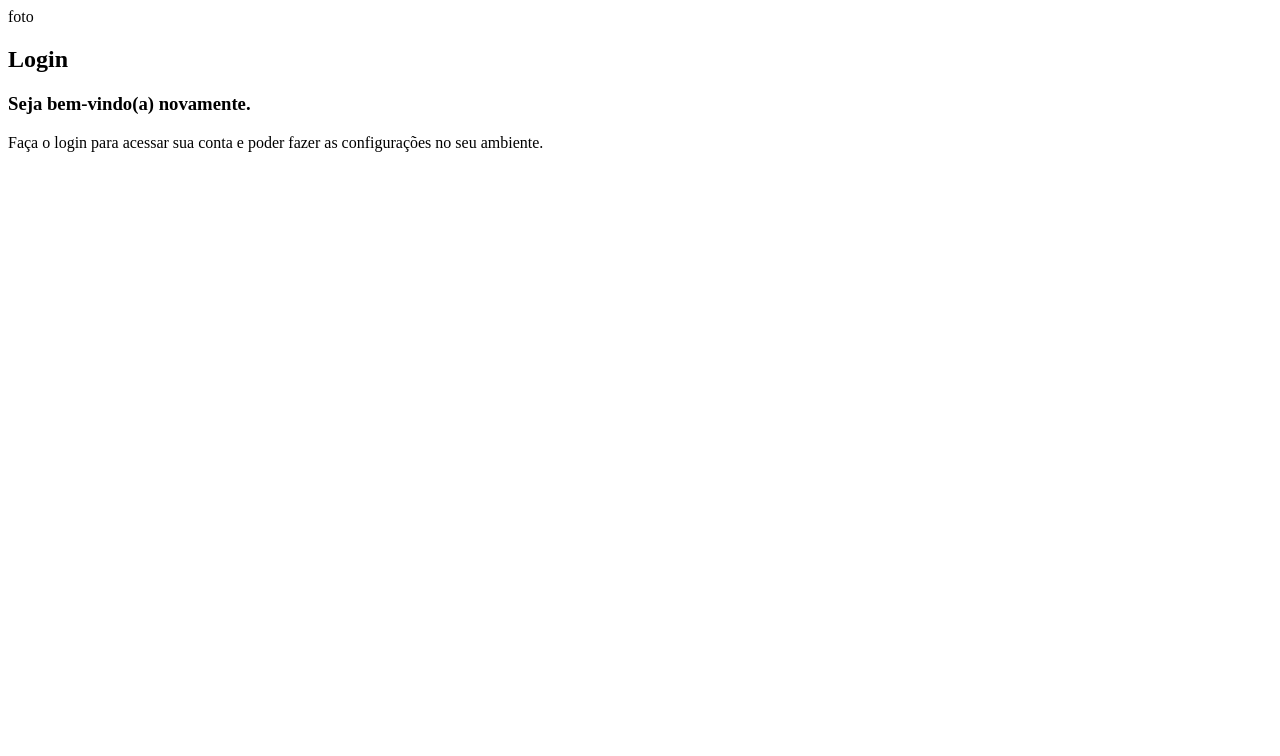
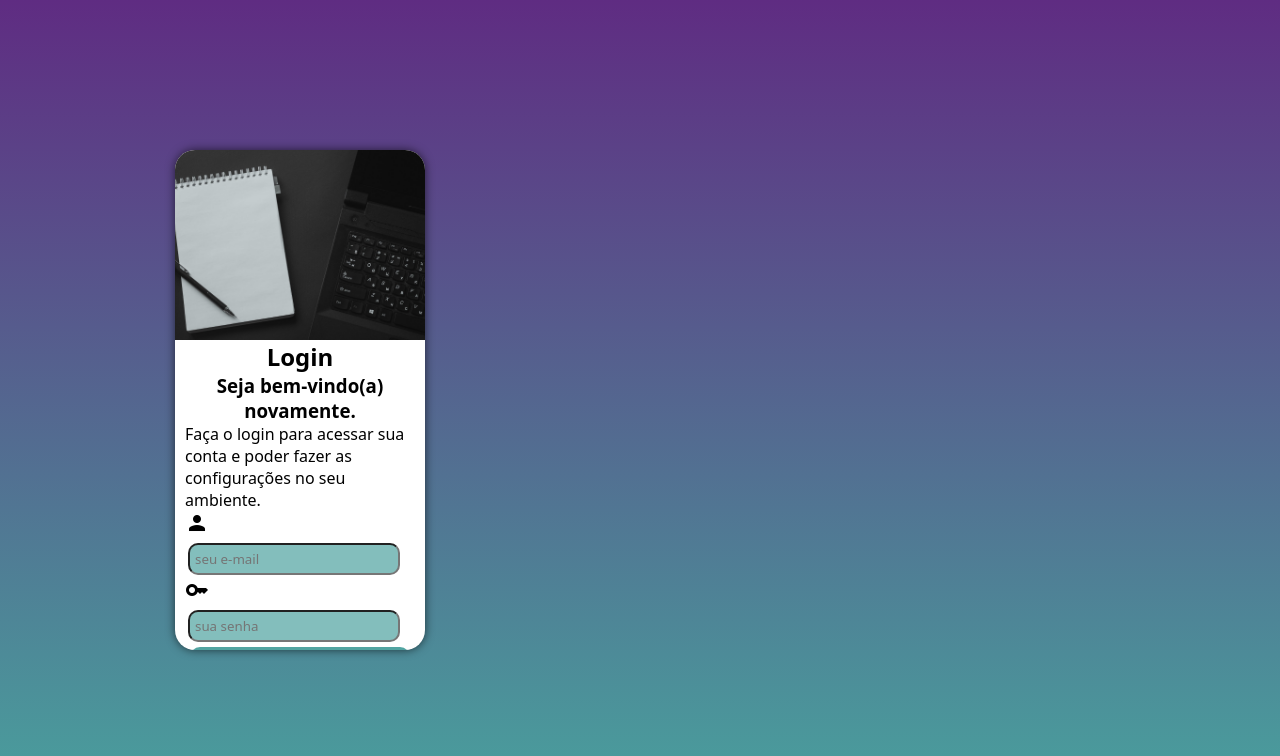
Before and after one commit to PedroHenriqueJS/projeto-login, a plain HTML site: page index.html in a window 1280 px wide. Drawn offline with Linux system fonts and the light colour scheme.

Commit message:
atualizei projeto-login

```diff
--- /dev/null
+++ b/estilos/mediaquery.css
@@ -0,0 +1,18 @@
+@charset "UTF-8";
+
+/*  Paleta de cores
+    Verde: #49a09d
+    Lilás: #5f2c82
+*/
+
+@media screen and (min-width: 768px){
+
+    body{
+        background-image: linear-gradient(to bottom, #5f2c82, #49a09d);
+
+    }
+    main{
+        width: 600px;
+    }
+
+}
--- a/estilos/style.css
+++ b/estilos/style.css
@@ -4,3 +4,117 @@
     Verde: #49a09d
     Lilás: #5f2c82
 */
+*{
+    margin: 0px;
+    padding: 0px;
+    font-family: system-ui, -apple-system, BlinkMacSystemFont, 'Segoe UI', Roboto, Oxygen, Ubuntu, Cantarell, 'Open Sans', 'Helvetica Neue', sans-serif;
+    box-sizing: border-box;
+}
+
+body, html{
+    background-color: #5f2c82;
+    height: 100vh;
+    width: 100vw;
+}
+
+main{
+    height: 100vh;
+    width: 100vw;
+    position: relative;
+}
+
+section#login{
+    background-color: white;
+    width: 250px;
+    height: 500px;
+    border-radius: 20px;
+    position: absolute;
+    top: 50%;
+    left: 50%;
+    transform: translate(-50%, -50%);
+    overflow: hidden;
+    box-shadow: 0px 0px 10px rgba(0, 0, 0, 0.623);
+}
+
+h1, h3{
+    text-align: center;
+}
+
+label#pessoa{
+    color: black;
+
+}
+
+#imagem{
+    background-image: url(../imagens/imagem-login.jpg);
+    height: 200px;
+    background-size: cover;
+    background-repeat: no-repeat;
+    background-position: center right;
+    margin: -10px;
+    display: block;
+
+
+}
+
+section#login > div#formulario{
+    padding: 10px;
+    display: block;
+
+}
+
+input#iemail{
+    margin: 3px;
+    padding: 5px;
+    border-radius: 10px;
+
+    background-color: #49a09dad;
+
+
+}
+input#isenha{
+    margin: 3px;
+    padding: 5px;
+    border-radius: 10px;
+    background-color: #49a09dad;
+    margin-bottom: 5px;
+
+}
+
+input#entrar{
+    display: block;
+    margin: auto;
+    height: 40px;
+    width: 220px;
+    border-radius: 10px;
+    border: none;
+    background-color: #49a09df3;
+    color: white;
+    font-size: 0.9em;
+    margin-bottom: 5px;
+
+}
+
+input#esq_senha{
+    display: block;
+    margin: auto;
+    height: 40px;
+    width: 220px;
+    border-radius: 10px;
+    border: 1px solid rgb(0, 92, 0);
+    background-color: white;
+    color: rgb(0, 92, 0);
+    font-size: 0.9em;
+}
+
+
+/* HOVER */
+
+input#entrar:hover{
+    background-color: #2f6967;
+}
+
+input#esq_senha:hover{
+    background-color: #49a09dad ;
+
+}
--- a/index.html
+++ b/index.html
@@ -5,19 +5,29 @@
     <meta http-equiv="X-UA-Compatible" content="IE=edge">
     <meta name="viewport" content="width=device-width, initial-scale=1.0">
     <title>Login</title>
+    <link href="https://fonts.googleapis.com/icon?family=Material+Icons" rel="stylesheet">
     <link rel="stylesheet" href="estilos/style.css">
+    <link rel="stylesheet" href="estilos/mediaquery.css">
 </head>
 <body>
     <main>
         <section id="login">
             <div id="imagem">
-                foto
+
             </div>
             <div id="formulario">
                 <h1>Login</h1>
                 <h3>Seja bem-vindo(a) novamente.</h3>
                 <p>Faça o login para acessar sua conta e poder fazer as configurações no seu ambiente.</p>
-                <form action="login.php" method="post">
+                <form action="login.php" method="post" autocomplete="off">
+                    <label id="pessoa" for="iemail" ><span class="material-icons">person</span></label>
+                    <input type="email" name="email" id="iemail" required placeholder="seu e-mail">
+                    <br>
+                    <label id="chave" for="isenha"><span class="material-icons">key</span></label>
+                    <input type="password" name="senha" id="isenha" required placeholder="sua senha">
+
+                    <input id="entrar" type="submit" value="Entrar">
+                    <input id="esq_senha" type="button" value="Esqueci a Senha">
 
                 </form>
             </div>
```
